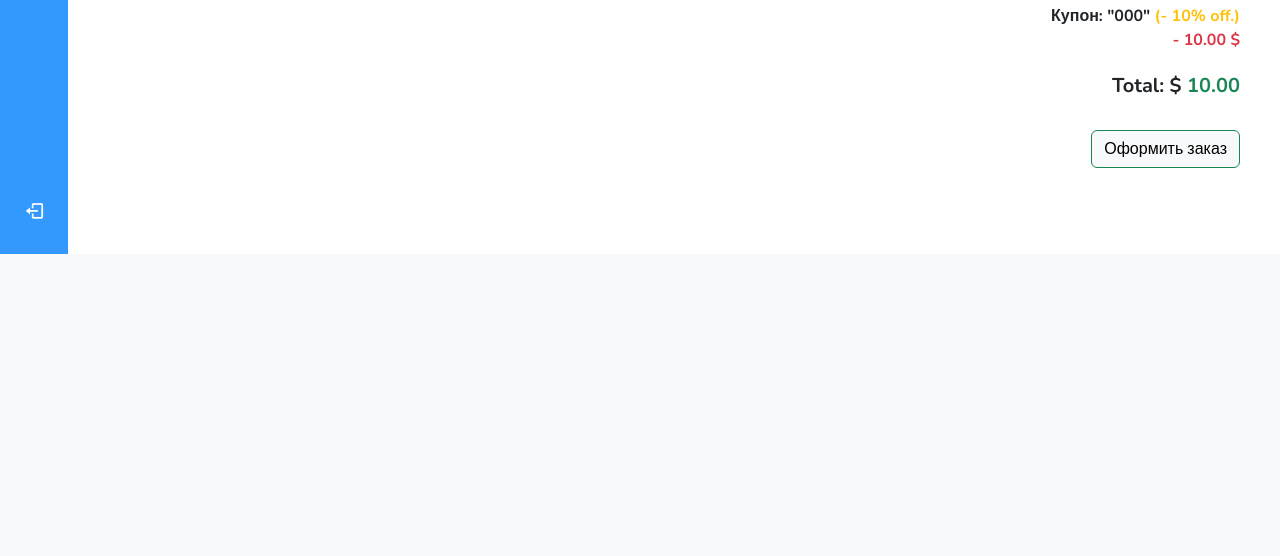
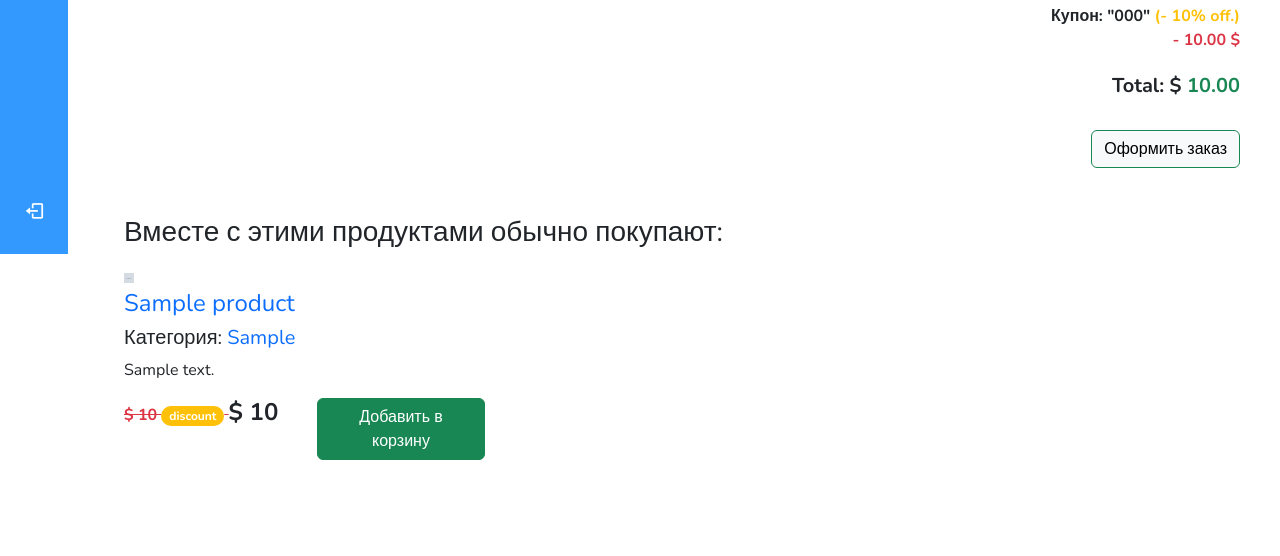
Before and after one commit to AlexeyTarasov77/GamingSocialNetwork, a Django app: template service/socialnetwork/cart/templates/cart/cart.html in a window 1280 px wide. Shown: the part 546-1102 px from the top of the page. Before the commit the page ends 800 px from the top, so only its background shows below. Run offline with Django 4.2, Linux system fonts and the light colour scheme; the template is opened without the code that fills it: most values are stand-ins (such as "Sample title", 1, 10 or a date in 2020); grey boxes marked "Sample" are stand-in pictures; parts of the project's set-up code (start-up, migrations or seed data) failed here and were passed over; some libraries are stand-ins or nearby versions; some web fonts are replaced.

Commit message:
recommendation system: view suggested products on product detail page and in the cart

```diff
--- a/service/socialnetwork/cart/cart.py
+++ b/service/socialnetwork/cart/cart.py
@@ -40,11 +40,7 @@ class Cart:
         for product in products:
             cart[str(product.id)]["product"] = product
 
-        for (
-            item
-        ) in (
-            cart.values()
-        ):  # {'product': product, 'qty': 2, 'price': 1000, 'total': 2000}
+        for item in cart.values():  # {'product': product, 'qty': 2, 'price': 1000, 'total': 2000}
             item["price"] = Decimal(item["price"])
             item["total"] = item["price"] * item["qty"]
             yield item
--- a/service/socialnetwork/cart/templates/cart/cart.html
+++ b/service/socialnetwork/cart/templates/cart/cart.html
@@ -155,6 +155,18 @@
     </form>
   </div>
   {% endif %}
+  {% if recommended_products %}
+  <div class="recommendations my-5">
+      <div class="recommendations__title mb-3">
+          <h3>Вместе с этими продуктами обычно покупают:</h3>
+      </div>
+      <div class="row g-3">
+          {% for product in recommended_products %}
+          {% include "gameshop/components/product.html" %}
+          {% endfor %}
+      </div>
+  </div>
+{% endif %}
 </div>
 </div>
 
--- a/service/socialnetwork/gameshop/templates/gameshop/products_detail.html
+++ b/service/socialnetwork/gameshop/templates/gameshop/products_detail.html
@@ -53,8 +53,8 @@
         </div>
         {% if recommended_products %}
         <div class="recommentdations mt-5">
-            <div class="recommendations__title">
-                <h3>Вам также может понравиться</h3>
+            <div class="recommendations__title mb-4">
+                <h3>Вместе с данным продуктом обычно покупают:</h3>
             </div>
             <div class="row g-3">
                 {% for product in recommended_products %}
--- a/service/socialnetwork/payment/webhooks.py
+++ b/service/socialnetwork/payment/webhooks.py
@@ -30,8 +30,8 @@ def stripe_webhook(request):
             order = get_object_or_404(Order, id=order_id)
             order.paid = True
             order.stripe_id = session.payment_intent
-            r = Recommender()
-            r.products_bought(order.items.all())
+            rec = Recommender()
+            rec.products_bought(order.items.all())
             order.save()
             payment_completed.delay(order.id)
 
```
Also changed, not shown: service/socialnetwork/cart/views.py (+8 -1 lines), service/socialnetwork/gameshop/views.py (+3 -4 lines).
